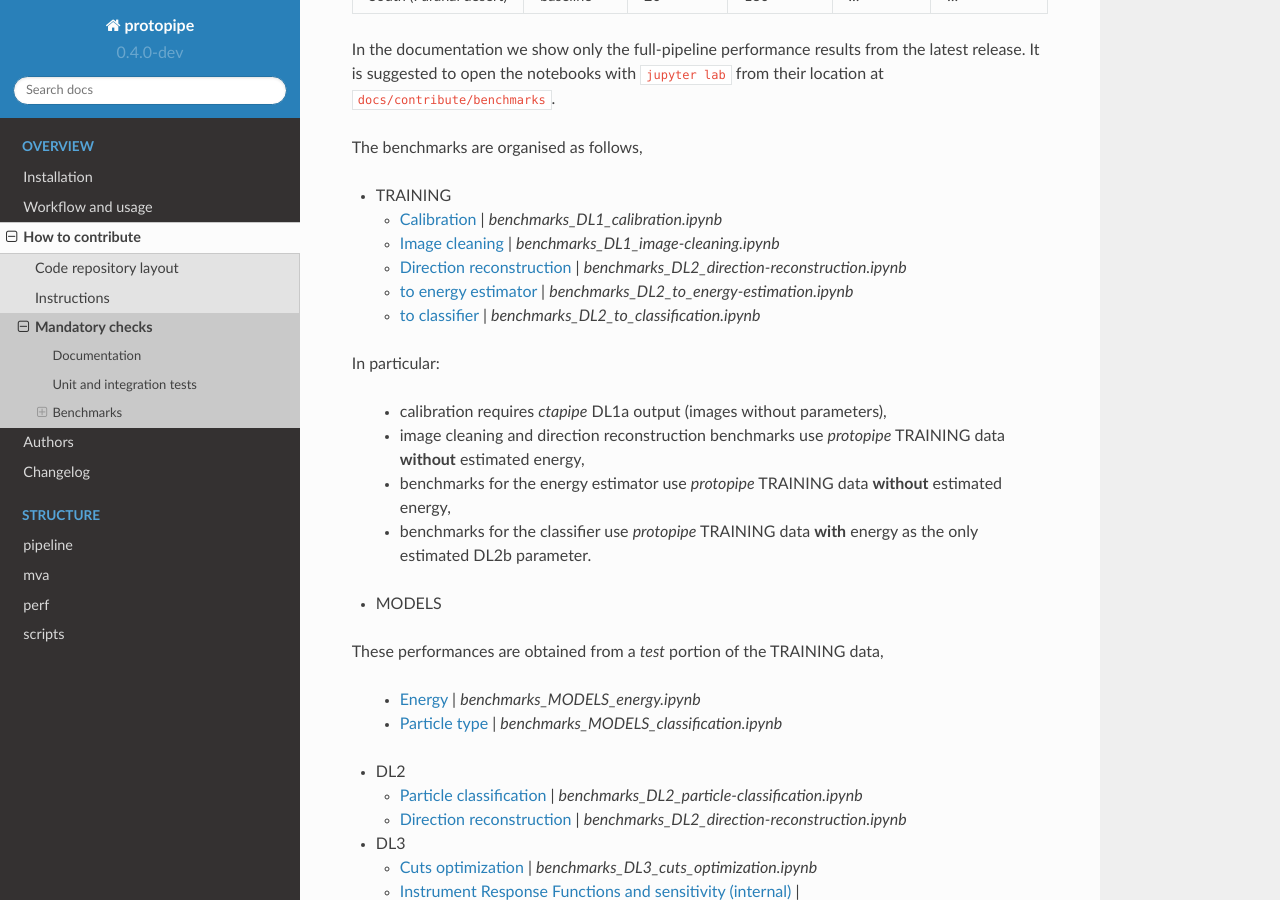
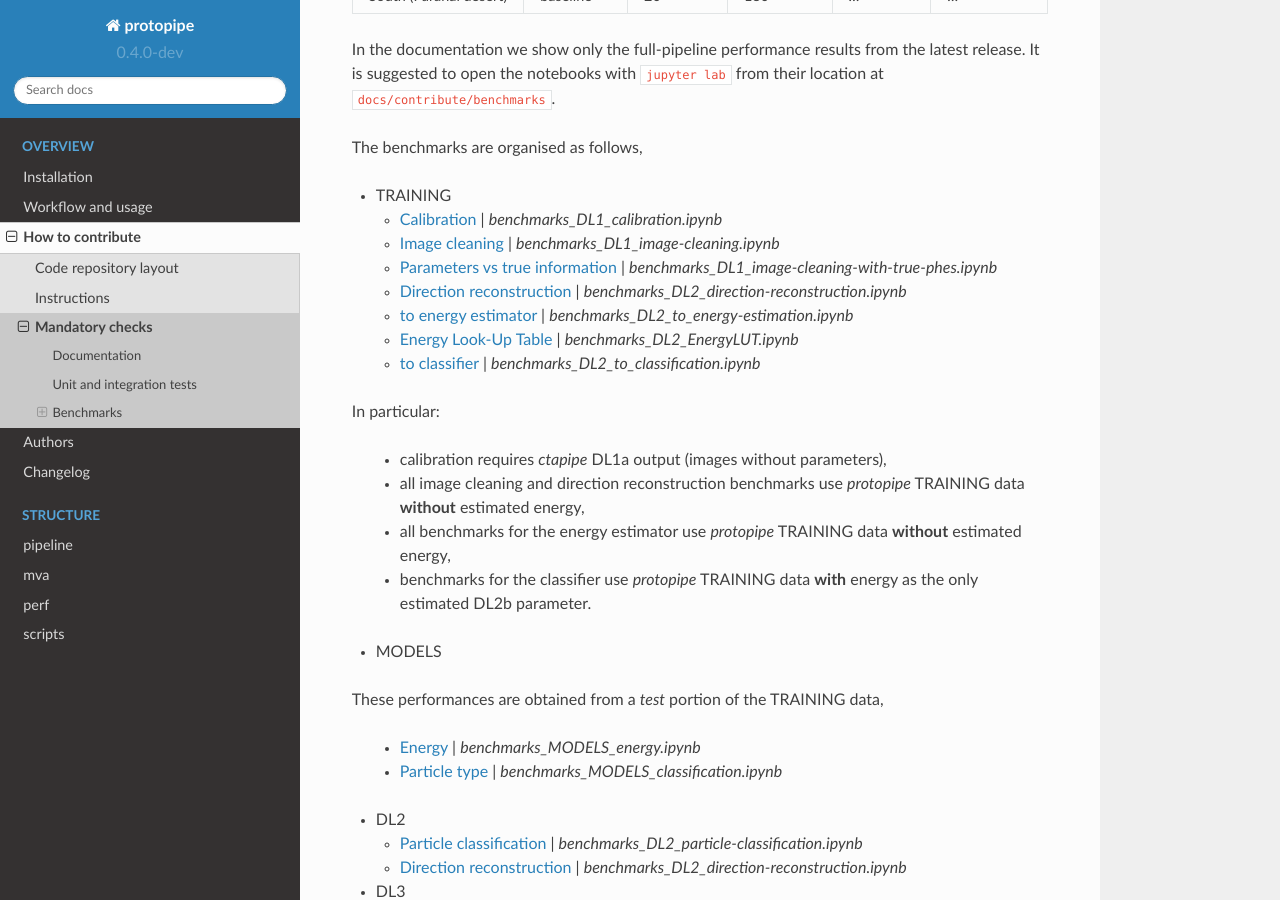
Before and after one commit to cta-observatory/protopipe, a Sphinx documentation site: the page built from docs/contribute/beforepushing.rst, in a window 1280 px wide and 900 px high, scrolled down 2695 px. Built offline with Sphinx 7.4.7 and the Read the Docs theme 2.0.0, drawn with Linux system fonts in a browser that asks for light colours; pages that are not in the unit, such as notebooks, are missing from menus.

Commit message:
Update benchmarking docs

```diff
--- a/docs/contribute/beforepushing.rst
+++ b/docs/contribute/beforepushing.rst
@@ -87,8 +87,10 @@ Benchmarks
 
    benchmarks/TRAINING/benchmarks_DL1_calibration
    benchmarks/TRAINING/benchmarks_DL1_image-cleaning
+   benchmarks/TRAINING/benchmarks_DL1_image-cleaning-with-true-phes.ipynb
    benchmarks/TRAINING/benchmarks_DL2_direction-reconstruction
    benchmarks/TRAINING/benchmarks_DL2_to_energy-estimation
+   benchmarks/TRAINING/benchmarks_DL2_EnergyLUT.ipynb
    benchmarks/TRAINING/benchmarks_DL2_to_classification
    benchmarks/MODELS/benchmarks_MODELS_energy
    benchmarks/MODELS/benchmarks_MODELS_classification
@@ -174,16 +176,18 @@ The benchmarks are organised as follows,
 
   * `Calibration <benchmarks/TRAINING/benchmarks_DL1_calibration.ipynb>`__ | *benchmarks_DL1_calibration.ipynb*
   * `Image cleaning <benchmarks/TRAINING/benchmarks_DL1_image-cleaning.ipynb>`__ | *benchmarks_DL1_image-cleaning.ipynb*
+  * `Parameters vs true information <benchmarks/TRAINING/benchmarks_DL1_image-cleaning-with-true-phes.ipynb>`__ | *benchmarks_DL1_image-cleaning-with-true-phes.ipynb*
   * `Direction reconstruction <benchmarks/TRAINING/benchmarks_DL2_direction-reconstruction.ipynb>`__ | *benchmarks_DL2_direction-reconstruction.ipynb*
   * `to energy estimator <benchmarks/TRAINING/benchmarks_DL2_to_energy-estimation.ipynb>`__ | *benchmarks_DL2_to_energy-estimation.ipynb*
+  * `Energy Look-Up Table <benchmarks/TRAINING/benchmarks_DL2_EnergyLUT.ipynb>`__ | *benchmarks_DL2_EnergyLUT.ipynb*
   * `to classifier <benchmarks/TRAINING/benchmarks_DL2_to_classification.ipynb>`__ | *benchmarks_DL2_to_classification.ipynb*
 
 In particular:
 
   * calibration requires *ctapipe* DL1a output (images without parameters),
-  * image cleaning and direction reconstruction benchmarks use *protopipe*
+  * all image cleaning and direction reconstruction benchmarks use *protopipe*
     TRAINING data **without** estimated energy,
-  * benchmarks for the energy estimator use *protopipe* TRAINING data **without** estimated energy,
+  * all benchmarks for the energy estimator use *protopipe* TRAINING data **without** estimated energy,
   * benchmarks for the classifier use *protopipe* TRAINING data **with** energy as the only estimated DL2b parameter.
 
 - MODELS
```
